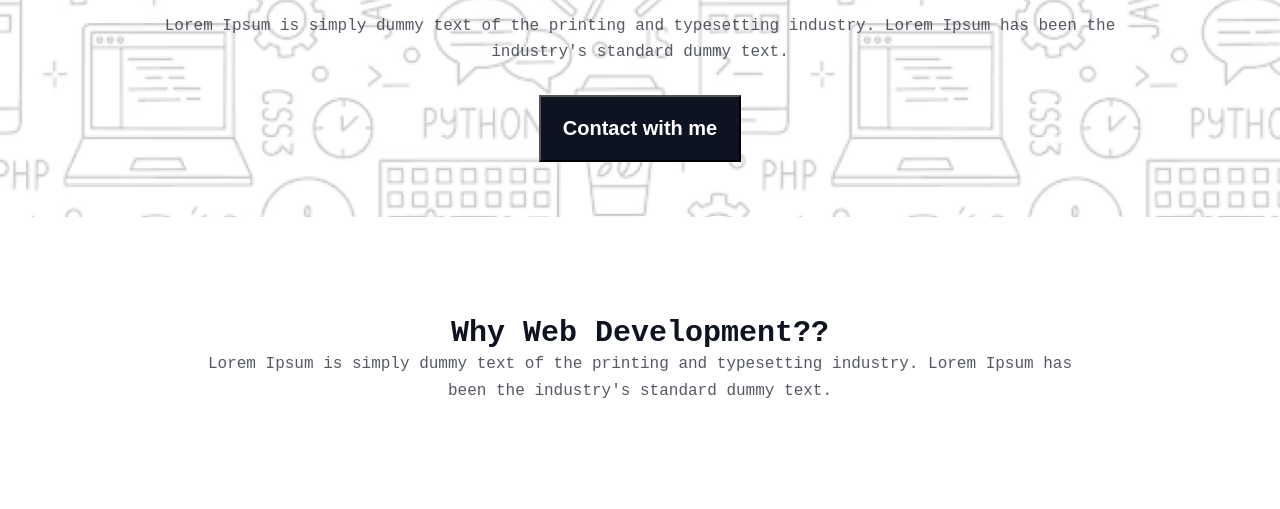
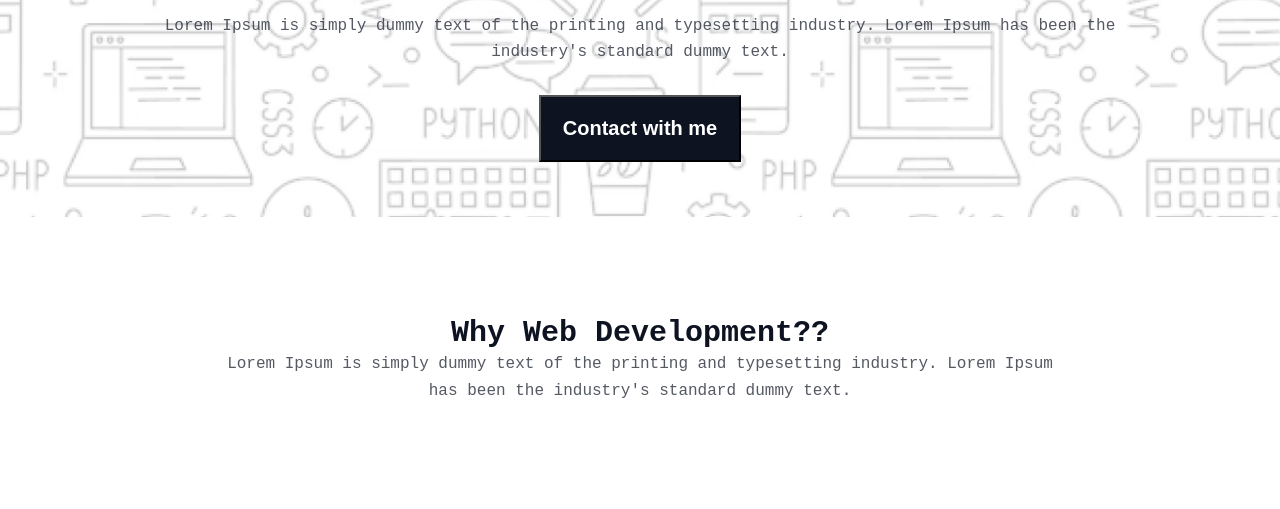
Before and after one commit to borhanbhuiyan/assignment-1, a plain HTML site: page index.html in a window 1280 px wide. Shown: the part 478-987 px from the top of the page. Drawn offline with Linux system fonts and the light colour scheme; a web font is replaced by a local one.

Commit message:
added the change

```diff
--- a/styles/style.css
+++ b/styles/style.css
@@ -91,7 +91,7 @@ margin-bottom: 50px;
   margin: 80px 150px 80px 150px;
  }
  .why-dev-title{
-width: 900px;
+width: 830px;
 height: 125px;
 margin: 0 auto;
 display: flex;
```
